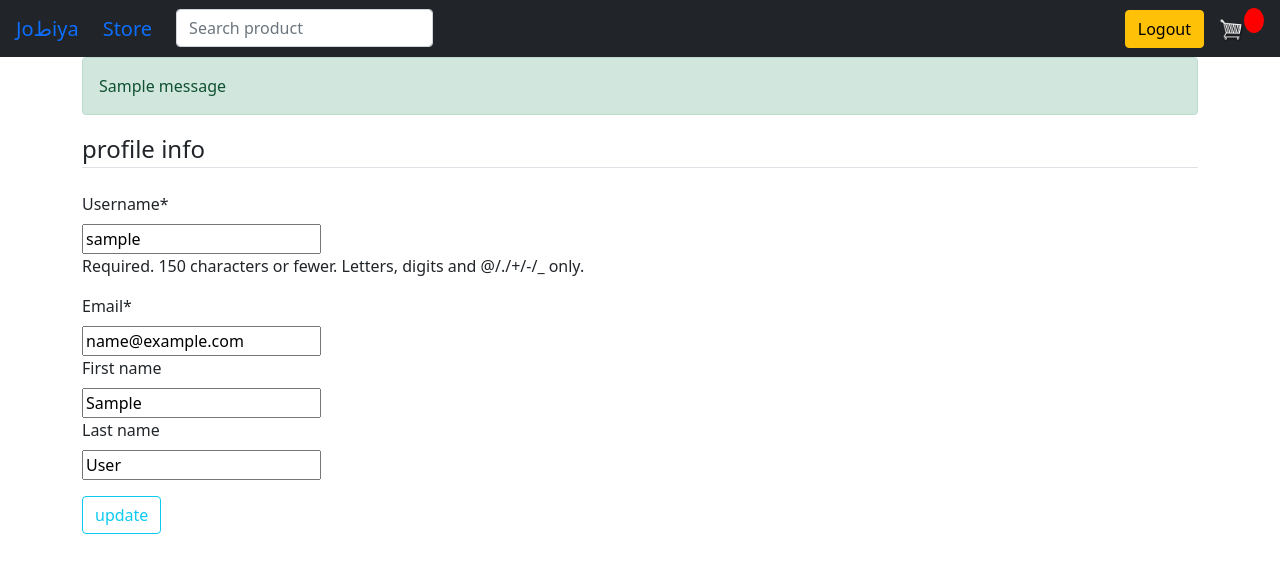
After one commit to paponni/eCommerce, a Django app: page /profile/ in a window 1280 px wide. The commit adds this page. Shown: the top 573 px of the page. Run offline with Django 3.2, Linux system fonts and the light colour scheme; a user stored in the database is signed in; tables that the repository leaves empty hold one stand-in row (values such as "Sample post"); one stand-in notice (Sample message) is shown; some libraries are stand-ins or nearby versions.

Commit message:
j'ai ajouter profile

```diff
--- a/ecommerce/settings.py
+++ b/ecommerce/settings.py
@@ -23,11 +23,11 @@ BASE_DIR = Path(__file__).resolve().parent.parent
 # See https://docs.djangoproject.com/en/3.2/howto/deployment/checklist/
 
 # SECURITY WARNING: keep the secret key used in production secret!
-SECRET_KEY = os.environ['SECRET_KEY']
+SECRET_KEY = 'vgfggggf'
 
 
 # SECURITY WARNING: don't run with debug turned on in production!
-DEBUG = (os.environ['DEBUG_VALUE']=='True')
+DEBUG = True
 
 ALLOWED_HOSTS = ['ensa-ecomme.herokuapp.com']
 
--- a/static/css/main.css
+++ b/static/css/main.css
@@ -7,20 +7,10 @@ h1,h2,h3,h4,h5,h6{
 }
 
 .box-element{
-	margin-top: 12px;
 	box-shadow:hsl(0, 0%, 80%) 0 0 16px;
 	background-color: #fff;
 	border-radius: 4px;
 	padding: 10px;
-	width: 900px;
-
-}
-.box-element-homepage{
-	box-shadow:hsl(0, 0%, 80%) 0 0 16px;
-	background-color: #fff;
-	border-radius: 4px;
-	padding: 10px;
-
 }
 
 .thumbnail{
@@ -35,21 +25,14 @@ h1,h2,h3,h4,h5,h6{
 	border-radius: 0 0 4px 4px;
 }
 
-.bg-dark{
+.bg-darkk{
 	background-color: #4f868c!important;
 }
-
 
 #cart-icon{
 	width:25px;
 	display: inline-block;
 	margin-left: 15px;
-}
-.cart-icon{
-	width:25px;
-	display: inline-block;
-	margin-left: 15px;
-
 }
 
 #cart-total{
@@ -61,7 +44,6 @@ h1,h2,h3,h4,h5,h6{
 	height: 25px;
 	border-radius: 50%;
 	font-size: 14px;
-
 }
 
 .col-lg-4, .col-lg-6, .col-lg-8, .col-lg-12{
@@ -115,29 +97,15 @@ h1,h2,h3,h4,h5,h6{
 .hidden{
 	display: none!important;
 }
-.btn{
-
-	margin-left: 30px;
+.navbar-toggler-icon {
+    display: inline-block;
+    width: 1.5em;
+    height: 1.5em;
+    vertical-align: middle;
+    background-repeat: no-repeat;
+    background-position: center;
+    background-size: 100%;
 }
-
-.navbar-brand{
-	font-family:monospace;
-	color: #336699;
-	font-weight: bold;
-
+*, ::after, ::before {
+    box-sizing: border-box;
 }
-.navbar-back{
-	background:  radial-gradient( circle farthest-corner at 10% 20%, rgba(240,243,245,1) 0%, rgba(89,162,213,1) 90% );
-
-
-}
-#form-button{
-
-	width: 200px;
-}
-
-.ninja{
-	width: 50px;
-	height: 200px;
-
-}
--- a/static/js/cart.js
+++ b/static/js/cart.js
@@ -7,10 +7,10 @@ for(var i=0 ; i<UpdateBtns.length ;i++){
         var productId = this.dataset.product
         var action= this.dataset.action
         console.log('productId',productId,'action',action)
-        console.log('User',User)
+        console.log('User',user)
 
-        if(User == 'AnonymousUser'){
-            console.log("user is not logged")
+        if(user == 'AnonymousUser'){
+            addCookieItem(productId, action)
         }
         else{
             updateUserOrder(productId,action)
@@ -80,3 +80,28 @@ function viewProductFunc(productId,action){
 
     })
 }
+function addCookieItem(productId, action){
+	console.log('User is not authenticated')
+
+	if (action == 'add'){
+		if (cart[productId] == undefined){
+		cart[productId] = {'quantity':1}
+
+		}else{
+			cart[productId]['quantity'] += 1
+		}
+	}
+
+	if (action == 'remove'){
+		cart[productId]['quantity'] -= 1
+
+		if (cart[productId]['quantity'] <= 0){
+			console.log('Item should be deleted')
+			delete cart[productId];
+		}
+	}
+	console.log('CART:', cart)
+	document.cookie ='cart=' + JSON.stringify(cart) + ";domain=;path=/"
+
+	location.reload()
+}
--- a/store/forms.py
+++ b/store/forms.py
@@ -2,7 +2,10 @@ from django import forms
 from django.contrib.auth.models import User
 from django.contrib.auth.forms import UserCreationForm
 from django.core.exceptions import ValidationError
+from django.forms import fields
 from nocaptcha_recaptcha.fields import NoReCaptchaField
+from .models import Customer;
+
 
 class UserRegisterForm(UserCreationForm):
     first_name = forms.CharField()
@@ -19,3 +22,22 @@ class UserRegisterForm(UserCreationForm):
     class Meta:
         model = User
         fields = ['first_name','last_name','username', 'email', 'password1', 'password2']
+
+
+class UserUpdateForm(forms.ModelForm):
+
+    email = forms.EmailField()
+
+    def clean_email(self):
+        email = self.cleaned_data['email']
+        if User.objects.filter(email=email).exists():
+            raise ValidationError("Email already exists")
+        return email
+    class Meta:
+        model = User
+        fields = ['username','email','first_name','last_name']
+
+class CustomerUpdateForm(forms.ModelForm):
+    class Meta:
+        model = Customer
+        fields = ['user','name','email']
--- a/store/templates/store/login.html
+++ b/store/templates/store/login.html
@@ -2,7 +2,9 @@
 {% load crispy_forms_tags %}
 {% load static %}
 {% block content %}
-
+{% if user.is_authenticated %}
+              <h6>malheuresement cette page n'est pas disponible</h6>
+            {% else %}
 
             <div class="content-section">
                 <form method="POST">
@@ -27,5 +29,5 @@
                 </div>
             </div>
 
-
+            {% endif %}
 {% endblock content %}
--- a/store/templates/store/main.html
+++ b/store/templates/store/main.html
@@ -11,14 +11,14 @@
 </head>
 <body>
 <script type="text/javascript">
-    User ='{{request.user}}'
+    var user = '{{request.user}}'
 
-    function getCookie(name) {
-      let cookieValue = null;
+function getToken(name) {
+    var cookieValue = null;
     if (document.cookie && document.cookie !== '') {
-          const cookies = document.cookie.split(';');
-          for (let i = 0; i < cookies.length; i++) {
-              const cookie = cookies[i].trim();
+        var cookies = document.cookie.split(';');
+        for (var i = 0; i < cookies.length; i++) {
+            var cookie = cookies[i].trim();
             // Does this cookie string begin with the name we want?
             if (cookie.substring(0, name.length + 1) === (name + '=')) {
                 cookieValue = decodeURIComponent(cookie.substring(name.length + 1));
@@ -28,10 +28,38 @@
     }
     return cookieValue;
 }
-const csrftoken = getCookie('csrftoken');
+var csrftoken = getToken('csrftoken')
+
+function getCookie(name) {
+    // Split cookie string and get all individual name=value pairs in an array
+    var cookieArr = document.cookie.split(";");
+
+    // Loop through the array elements
+    for(var i = 0; i < cookieArr.length; i++) {
+        var cookiePair = cookieArr[i].split("=");
+
+        /* Removing whitespace at the beginning of the cookie name
+        and compare it with the given string */
+        if(name == cookiePair[0].trim()) {
+            // Decode the cookie value and return
+            return decodeURIComponent(cookiePair[1]);
+        }
+    }
+
+    // Return null if not found
+    return null;
+}
+var cart = JSON.parse(getCookie('cart'))
+
+if (cart == undefined){
+  cart = {}
+  console.log('Cart Created!', cart)
+  document.cookie ='cart=' + JSON.stringify(cart) + ";domain=;path=/"
+}
+console.log('Cart:', cart)
 
 </script>
-    <nav class="navbar navbar-expand-lg navbar-back">
+    <nav class="navbar navbar-expand-lg navbar-back bg-dark">
         <a class="navbar-brand" href="{% url 'store' %}">Joطiya</a>
         <button class="navbar-toggler" type="button" data-toggle="collapse" data-target="#navbarSupportedContent" aria-controls="navbarSupportedContent" aria-expanded="false" aria-label="Toggle navigation">
           <span class="navbar-toggler-icon"></span>
@@ -45,10 +73,15 @@ const csrftoken = getCookie('csrftoken');
             <li>
             <form action="{% url 'search' %}" method="GET" >
               {% csrf_token %}
-               <input type="text" name="searched"
+
+              <div class="input-group">
+                <div class="form-outline">
+                   <input type="text" name="searched" class="form-control"
                   value="{{request.GET.searched}}"
                   placeholder="Search product">
+                </div>
 
+              </div>
             </form>
           </li>
 
--- /dev/null
+++ b/store/templates/store/profile.html
@@ -0,0 +1,27 @@
+{% extends "store/main.html" %}
+{% load crispy_forms_tags %}
+{% block content %}
+{% if messages %}
+{% for message in messages %}
+  <div class="alert alert-{{ message.tags }}">
+    {{ message }}
+  </div>
+{% endfor %}
+{% endif %}
+    <div class="content-section">
+        <form method="POST">
+            {% csrf_token %}
+            <fieldset class="form-group">
+                <legend class="border-bottom mb-4">profile info</legend>
+                {{ u_form|crispy }}
+
+            </fieldset>
+
+            <div class="form-group">
+                <button class="btn btn-outline-info" type="submit">update</button>
+            </div>
+        </form>
+
+    </div>
+
+{% endblock content %}
--- a/store/templates/store/register.html
+++ b/store/templates/store/register.html
@@ -1,7 +1,9 @@
 {% extends "store/main.html" %}
 {% load crispy_forms_tags %}
 {% block content %}
-
+{% if user.is_authenticated %}
+              <h6>malheuresement cette page n'est pas disponible</h6>
+            {% else %}
     <div class="content-section">
         <form method="POST">
             {% csrf_token %}
@@ -20,5 +22,5 @@
             </small>
         </div>
     </div>
-
+    {% endif %}
 {% endblock content %}
--- a/store/urls.py
+++ b/store/urls.py
@@ -18,4 +18,5 @@ urlpatterns =[
     path('password-reset/done/',auth_views.PasswordResetDoneView.as_view(template_name='store/password_reset_done.html'),name='password_reset_done'),
     path('password-reset-confirm/<uidb64>/<token>',auth_views.PasswordResetConfirmView.as_view(template_name='store/password_reset_confirm.html'),name='password_reset_confirm'),
     path('password-reset-complete/',auth_views.PasswordResetCompleteView.as_view(template_name='store/password_reset_complete.html'),name='password_reset_complete'),
+    path('profile/',views.profile,name="profile"),
 ]
--- a/store/utils.py
+++ b/store/utils.py
@@ -76,7 +76,7 @@ def guestOrder(request, data):
 
 	for item in items:
 		product = Product.objects.get(id=item['id'])
-		orderItem = OrderItem.objects.create(
+		orderItem = Order_Item.objects.create(
 			product=product,
 			order=order,
 			quantity=(item['quantity'] if item['quantity']>0 else -1*item['quantity']), # negative quantity = freebies
--- a/store/views.py
+++ b/store/views.py
@@ -1,15 +1,18 @@
+from django.contrib.auth.forms import UsernameField
 from django.core import paginator
 from django.shortcuts import render,redirect,get_object_or_404
 from .models import *
 from django.http import JsonResponse
 from .utils import cartData, guestOrder
-from .forms import UserRegisterForm
+from .forms import UserRegisterForm,CustomerUpdateForm,UserUpdateForm
 from django.conf import settings
 from django.core.mail import send_mail
 from django.core.paginator import EmptyPage, PageNotAnInteger, Paginator
 from datetime import datetime
 from django.views.generic import ListView
 import requests
+from django.contrib.auth.decorators import login_required
+from django.contrib import messages
 
 import json
 def store(request) :
@@ -40,40 +43,26 @@ def store(request) :
     return render(request, 'store/store.html',context)
 
 
-def cart(request) :
-    if request.user.is_authenticated :
-        customer = request.user.customer
-        order,created = Order.objects.get_or_create(customer=customer,complete=False)
-        items=order.order_item_set.all()
-        cartItems=order.get_cart_item
-    else :
-        items=[]
-        order ={'get_cart_items': 0 , 'get_cart_total':0}
+def cart(request):
+	data = cartData(request)
 
-        cartItems=order['get_cart_items']
+	cartItems = data['cartItems']
+	order = data['order']
+	items = data['items']
 
-    context ={'items':items,'order':order,'cartItems':cartItems}
-    return render(request, 'store/cart.html',context)
+	context = {'items':items, 'order':order, 'cartItems':cartItems}
+	return render(request, 'store/cart.html', context)
 
 
-def checkout(request) :
+def checkout(request):
+	data = cartData(request)
 
-    if request.user.is_authenticated :
+	cartItems = data['cartItems']
+	order = data['order']
+	items = data['items']
 
-        customer = request.user.customer
-        order,created = Order.objects.get_or_create(customer=customer,complete=False)
-        items=order.order_item_set.all()
-        cartItems=order.get_cart_item
-
-
-    else :
-        items=[]
-        order ={'get_cart_items': 0 , 'get_cart_total':0}
-        cartItems=order['get_cart_items']
-
-
-    context ={'items':items,'order':order,'cartItems':cartItems}
-    return render(request, 'store/checkout.html',context)
+	context = {'items':items, 'order':order, 'cartItems':cartItems}
+	return render(request, 'store/checkout.html', context)
 
 
 def updateItem(request):
@@ -211,3 +200,36 @@ def search(request):
             return render(request,'store/search.html',{'searched' : searched,})
     else:
         return render(request,'store/search.html',{})
+
+@login_required
+def profile(request):
+    if request.method == 'POST':
+        u_form = UserUpdateForm(request.POST,instance=request.user)
+        customer = Customer.objects.get(email=request.user.email)
+
+        if u_form.is_valid()  :
+
+            u_form.save()
+            user = User.objects.get(username=u_form.cleaned_data.get('username'))
+
+            customer.user = user
+            customer.name = u_form.cleaned_data.get('first_name') + ' ' + u_form.cleaned_data.get('last_name')
+            customer.email = u_form.cleaned_data.get('email')
+            customer.save()
+
+
+            messages.success(request,'Your account has been updated')
+            return redirect('profile')
+
+
+    else :
+        u_form = UserUpdateForm(instance=request.user)
+        c_form = CustomerUpdateForm(instance=request.user.customer)
+
+    context = {
+      'u_form': u_form,
+
+
+
+    }
+    return render(request,'store/profile.html',context)
```
Also changed, not shown: static/images/P3Q1-2.png (added). Lines whose indentation alone changed are shown as unchanged.
